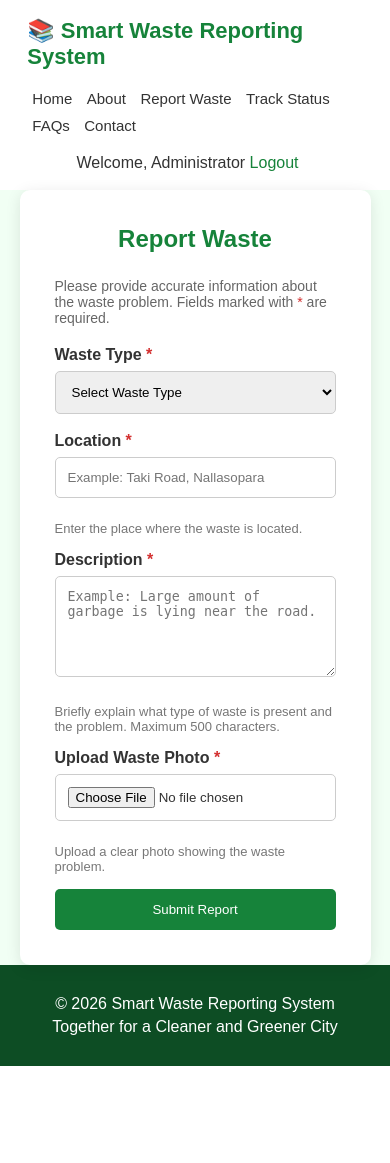
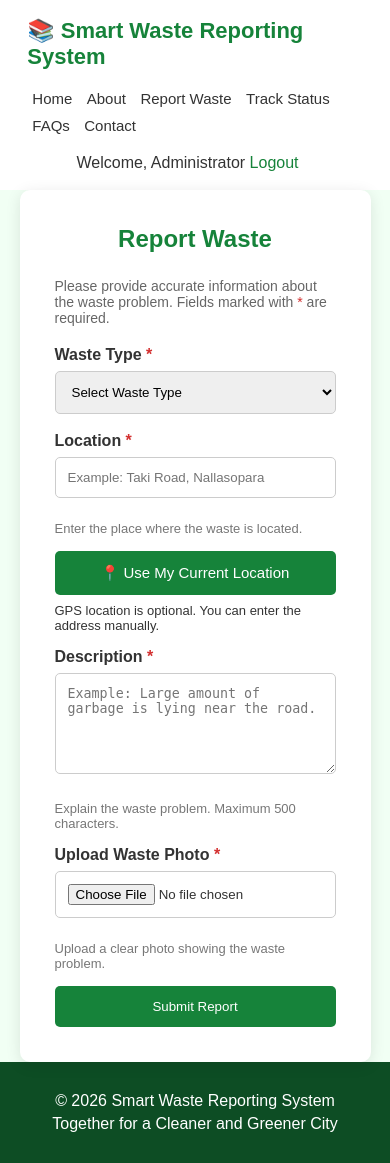
Before and after one commit to p-unisher/smart-waste-reporting-system, a Flask app: page /report in a window 390 px wide. Before the commit the page ends 1066 px from the top, so only its background shows below. Run offline with Flask 3, Linux system fonts and the light colour scheme; a user stored in the database is signed in.

Commit message:
Update report form with gps
Added responsive viewport meta tag and improved GPS button functionality. Updated styles for success and error messages.

```diff
--- a/templates/report.html
+++ b/templates/report.html
@@ -1,15 +1,15 @@
+
 <!DOCTYPE html>
 <html>
+<head>
+    <title>Report Waste - Smart Waste Reporting System</title>
 
-<head>
-
-    <title>Report Waste - Smart Waste Reporting System</title>
+    <meta name="viewport" content="width=device-width, initial-scale=1.0">
 
     <link rel="stylesheet"
           href="{{ url_for('static', filename='css/style.css') }}">
 
     <style>
-
         .report-help {
             color: #666;
             font-size: 14px;
@@ -51,8 +51,6 @@
             resize: vertical;
         }
 
-        /* Remove Photo Button */
-
         .remove-photo-button {
             margin-top: 10px;
             padding: 8px 15px;
@@ -67,127 +65,109 @@
             background: #b71c1c;
         }
 
+        .gps-button {
+            display: block;
+            width: 100%;
+            padding: 12px;
+            margin: 8px 0;
+            background: #167c45;
+            color: white;
+            border: none;
+            border-radius: 6px;
+            cursor: pointer;
+            font-size: 15px;
+        }
+
+        .gps-button:disabled {
+            opacity: 0.6;
+        }
+
+        .gps-status {
+            font-size: 13px;
+            margin-bottom: 15px;
+            overflow-wrap: anywhere;
+        }
+
+        .success-message {
+            color: #167c45;
+        }
+
+        .error-message {
+            color: #c62828;
+        }
     </style>
-
 </head>
 
 <body>
 
-    <!-- Header -->
-
 <header>
-
     <div class="logo">
         📚 Smart Waste Reporting System
     </div>
 
     <nav>
-
         <a href="/">Home</a>
         <a href="/about">About</a>
         <a href="/report">Report Waste</a>
         <a href="/track">Track Status</a>
         <a href="/faq">FAQs</a>
         <a href="/contact">Contact</a>
-
     </nav>
 
-
-        <!-- Login / Logout -->
-
     <div>
-
         {% if session.get("user_id") %}
-
-                <span>
-                    Welcome, {{ session.get("user_name") }}
-                </span>
-
-                <a href="/logout" class="login-btn">
-                    Logout
-                </a>
-
+            <span>Welcome, {{ session.get("user_name") }}</span>
+            <a href="/logout" class="login-btn">Logout</a>
         {% else %}
-
-                <a href="/login" class="login-btn">
-                    Login
-                </a>
-
-                <a href="/register" class="register-btn">
-                    Register
-                </a>
-
+            <a href="/login" class="login-btn">Login</a>
+            <a href="/register" class="register-btn">Register</a>
         {% endif %}
-
     </div>
-
 </header>
 
-
-    <!-- Report Form -->
-
 <section class="form-page">
-
     <div class="form-box">
 
         <h2>Report Waste</h2>
 
         <p class="report-help">
             Please provide accurate information about the waste problem.
-                Fields marked with <span class="required-text">*</span> are required.
+            Fields marked with <span class="required-text">*</span>
+            are required.
         </p>
 
+        {% if error %}
+            <p class="error-message">{{ error }}</p>
+        {% endif %}
 
-            <form
-                action="/report"
-                method="POST"
-                enctype="multipart/form-data"
-            >
+        {% if message %}
+            <p class="success-message">{{ message }}</p>
+        {% endif %}
 
-                <!-- Waste Type -->
+        {% if tracking_number %}
+            <p>
+                <strong>Your Tracking Number:</strong>
+                {{ tracking_number }}
+            </p>
+            <p>Save this number to check your report status later.</p>
+        {% endif %}
+
+        <form action="/report" method="POST"
+              enctype="multipart/form-data">
 
             <label for="waste_type">
                 Waste Type <span class="required-text">*</span>
             </label>
 
-                <select
-                    id="waste_type"
-                    name="waste_type"
-                    required
-                >
-
-                    <option value="">
-                        Select Waste Type
-                    </option>
-
-                    <option value="Garbage">
-                        Garbage
-                    </option>
-
-                    <option value="Plastic Waste">
-                        Plastic Waste
-                    </option>
-
-                    <option value="Food Waste">
-                        Food Waste
-                    </option>
-
-                    <option value="Construction Waste">
-                        Construction Waste
-                    </option>
-
-                    <option value="Electronic Waste">
-                        Electronic Waste
-                    </option>
-
-                    <option value="Other">
-                        Other
-                    </option>
-
+            <select id="waste_type" name="waste_type" required>
+                <option value="">Select Waste Type</option>
+                <option value="Garbage">Garbage</option>
+                <option value="Plastic Waste">Plastic Waste</option>
+                <option value="Food Waste">Food Waste</option>
+                <option value="Construction Waste">Construction Waste</option>
+                <option value="Electronic Waste">Electronic Waste</option>
+                <option value="Other">Other</option>
             </select>
-
-
-                <!-- Location -->
 
             <label for="location">
                 Location <span class="required-text">*</span>
@@ -205,8 +185,16 @@
                 Enter the place where the waste is located.
             </p>
 
+            <button type="button" id="gpsButton" class="gps-button">
+                📍 Use My Current Location
+            </button>
 
-                <!-- Description -->
+            <p id="gpsStatus" class="gps-status">
+                GPS location is optional. You can enter the address manually.
+            </p>
+
+            <input type="hidden" id="latitude" name="latitude">
+            <input type="hidden" id="longitude" name="longitude">
 
             <label for="description">
                 Description <span class="required-text">*</span>
@@ -222,12 +210,8 @@
             ></textarea>
 
             <p class="field-help">
-                    Briefly explain what type of waste is present and the problem.
-                    Maximum 500 characters.
+                Explain the waste problem. Maximum 500 characters.
             </p>
-
-
-                <!-- Waste Photo -->
 
             <label for="photo">
                 Upload Waste Photo <span class="required-text">*</span>
@@ -237,7 +221,7 @@
                 type="file"
                 id="photo"
                 name="photo"
-                    accept="image/jpeg,image/png,image/jpg,image/webp"
+                accept="image/jpeg,image/png,image/jpg,image/webp,image/gif"
                 required
             >
 
@@ -245,121 +229,152 @@
                 Upload a clear photo showing the waste problem.
             </p>
 
-
-                <!-- Photo Preview -->
-
             <div class="photo-preview" id="photoPreview">
-
-                    <img
-                        id="previewImage"
-                        src=""
-                        alt="Selected Waste Photo"
-                    >
+                <img id="previewImage" src="" alt="Selected Waste Photo">
 
                 <p class="photo-name" id="photoName"></p>
-
-
-                    <!-- Remove Photo Button -->
 
                 <button
                     type="button"
                     id="removePhoto"
                     class="remove-photo-button">
-
                     Remove Photo
-
                 </button>
-
             </div>
 
-
-                <!-- Submit -->
-
-                <button type="submit">
-                    Submit Report
-                </button>
-
+            <button type="submit">Submit Report</button>
         </form>
 
     </div>
-
 </section>
 
-
-    <!-- Footer -->
-
 <footer>
-
-        <p>
-            © 2026 Smart Waste Reporting System
-        </p>
-
-        <p>
-            Together for a Cleaner and Greener City
-        </p>
-
+    <p>© 2026 Smart Waste Reporting System</p>
+    <p>Together for a Cleaner and Greener City</p>
 </footer>
 
+<script>
+    const photoInput = document.getElementById("photo");
+    const photoPreview = document.getElementById("photoPreview");
+    const previewImage = document.getElementById("previewImage");
+    const photoName = document.getElementById("photoName");
+    const removePhoto = document.getElementById("removePhoto");
 
-    <!-- Photo Preview Script -->
+    let currentPhotoURL = null;
 
-    <script>
-
-        const photoInput =
-            document.getElementById("photo");
-
-        const photoPreview =
-            document.getElementById("photoPreview");
-
-        const previewImage =
-            document.getElementById("previewImage");
-
-        const photoName =
-            document.getElementById("photoName");
-
-        const removePhoto =
-            document.getElementById("removePhoto");
-
-
-        /* Show selected photo */
-
-        photoInput.addEventListener("change", function() {
-
+    photoInput.addEventListener("change", function () {
         const file = this.files[0];
 
-            if (file) {
-
-                previewImage.src =
-                    URL.createObjectURL(file);
-
-                photoName.textContent =
-                    "Selected: " + file.name;
-
-                photoPreview.style.display =
-                    "block";
-
+        if (currentPhotoURL) {
+            URL.revokeObjectURL(currentPhotoURL);
+            currentPhotoURL = null;
         }
 
+        if (file) {
+            if (!file.type.startsWith("image/")) {
+                alert("Please select an image file.");
+                photoInput.value = "";
+                photoPreview.style.display = "none";
+                return;
+            }
+
+            currentPhotoURL = URL.createObjectURL(file);
+            previewImage.src = currentPhotoURL;
+            photoName.textContent = "Selected: " + file.name;
+            photoPreview.style.display = "block";
+        } else {
+            previewImage.src = "";
+            photoName.textContent = "";
+            photoPreview.style.display = "none";
+        }
     });
 
-
-        /* Remove selected photo */
-
-        removePhoto.addEventListener("click", function() {
-
+    removePhoto.addEventListener("click", function () {
         photoInput.value = "";
 
+        if (currentPhotoURL) {
+            URL.revokeObjectURL(currentPhotoURL);
+            currentPhotoURL = null;
+        }
+
         previewImage.src = "";
-
         photoName.textContent = "";
-
-            photoPreview.style.display =
-                "none";
-
+        photoPreview.style.display = "none";
     });
 
+    // Get the phone's current GPS coordinates.
+    const gpsButton = document.getElementById("gpsButton");
+    const gpsStatus = document.getElementById("gpsStatus");
+    const latitudeInput = document.getElementById("latitude");
+    const longitudeInput = document.getElementById("longitude");
+    const locationInput = document.getElementById("location");
+
+    gpsButton.addEventListener("click", function () {
+        if (!navigator.geolocation) {
+            gpsStatus.textContent =
+                "GPS is not supported by this browser. Enter the address manually.";
+            gpsStatus.className = "gps-status error-message";
+            return;
+        }
+
+        gpsButton.disabled = true;
+        gpsButton.textContent = "Getting your location...";
+
+        gpsStatus.textContent =
+            "Please allow location access when your phone asks.";
+
+        navigator.geolocation.getCurrentPosition(
+            function (position) {
+                const latitude = position.coords.latitude;
+                const longitude = position.coords.longitude;
+
+                latitudeInput.value = latitude;
+                longitudeInput.value = longitude;
+
+                gpsStatus.textContent =
+                    "GPS location captured successfully: " +
+                    latitude.toFixed(6) + ", " +
+                    longitude.toFixed(6);
+
+                gpsStatus.className = "gps-status success-message";
+
+                if (!locationInput.value.trim()) {
+                    locationInput.value =
+                        latitude.toFixed(6) + ", " +
+                        longitude.toFixed(6);
+                }
+
+                gpsButton.disabled = false;
+                gpsButton.textContent = "📍 Update My Location";
+            },
+            function (error) {
+                let message = "Could not get your location.";
+
+                if (error.code === 1) {
+                    message =
+                        "Location permission denied. Allow location access in your browser settings.";
+                } else if (error.code === 2) {
+                    message =
+                        "GPS location is unavailable. Try enabling phone location.";
+                } else if (error.code === 3) {
+                    message =
+                        "Location request timed out. Please try again.";
+                }
+
+                gpsStatus.textContent = message;
+                gpsStatus.className = "gps-status error-message";
+
+                gpsButton.disabled = false;
+                gpsButton.textContent = "📍 Use My Current Location";
+            },
+            {
+                enableHighAccuracy: true,
+                timeout: 15000,
+                maximumAge: 0
+            }
+        );
+    });
 </script>
 
 </body>
-
 </html>
```
Lines whose indentation alone changed are shown as unchanged.
